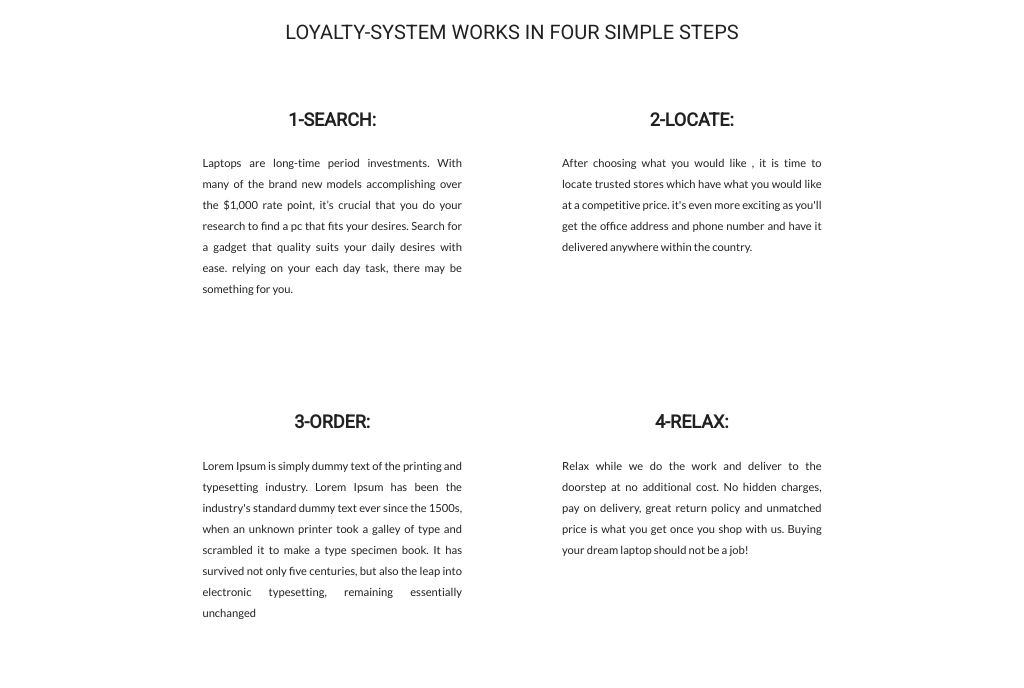
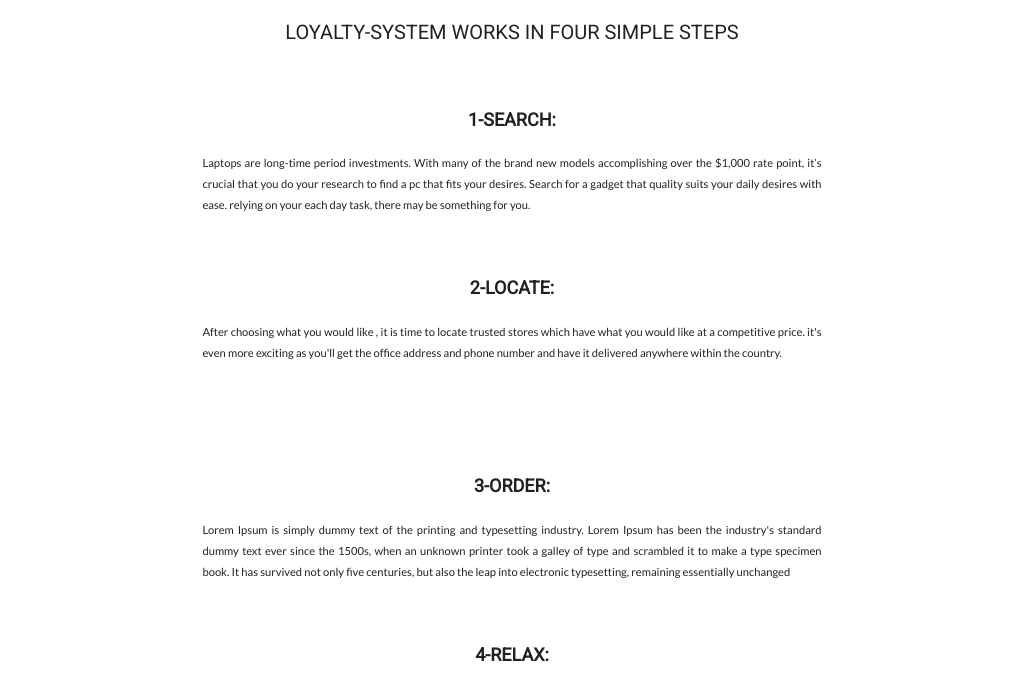
Before and after one commit to jstloyal/Laptop-Directory, a plain HTML site: page HTML-file/home.html in a window 1024 px wide. Shown: the part 802-1490 px from the top of the page. Drawn offline with nearby package versions, Linux system fonts and the light colour scheme.

Commit message:
Add resposiveness to the body of the home.html

```diff
--- a/HTML-file/home.html
+++ b/HTML-file/home.html
@@ -57,7 +57,7 @@
 
     <main>
       <section class="top-sect">
-        <div class="welcome-msg">
+        <div class="welcome-msg text-center">
           <h2>LOYALTY SYSTEMS... SYSTEM FOR CODERS.</h2>
         </div>
         <div class="inside-bg">
--- a/Styles/main-mobile.css
+++ b/Styles/main-mobile.css
@@ -21,3 +21,15 @@ main .top-sect .inside-bg {
 main .top-sect .welcome-msg {
   font-size: 20px;
 }
+
+main .bottom-sect {
+  width: 80%;
+}
+
+main .bottom-sect p {
+  font-size: 19px;
+}
+
+main .bottom-sect .about-layout {
+  flex-direction: column;
+}
--- a/Styles/main.scss
+++ b/Styles/main.scss
@@ -193,11 +193,17 @@ footer {
     }
   }
 
-  main .bottom-sect {
-    width: 80%;
+  main {
+    .bottom-sect {
+      width: 80%;
 
-    p {
-      font-size: 20px;
+      p {
+        font-size: 20px;
+      }
+
+      .about-layout {
+        flex-direction: column;
+      }
     }
   }
 }
```
Also changed, not shown: Styles/main.css, 1 other file.
